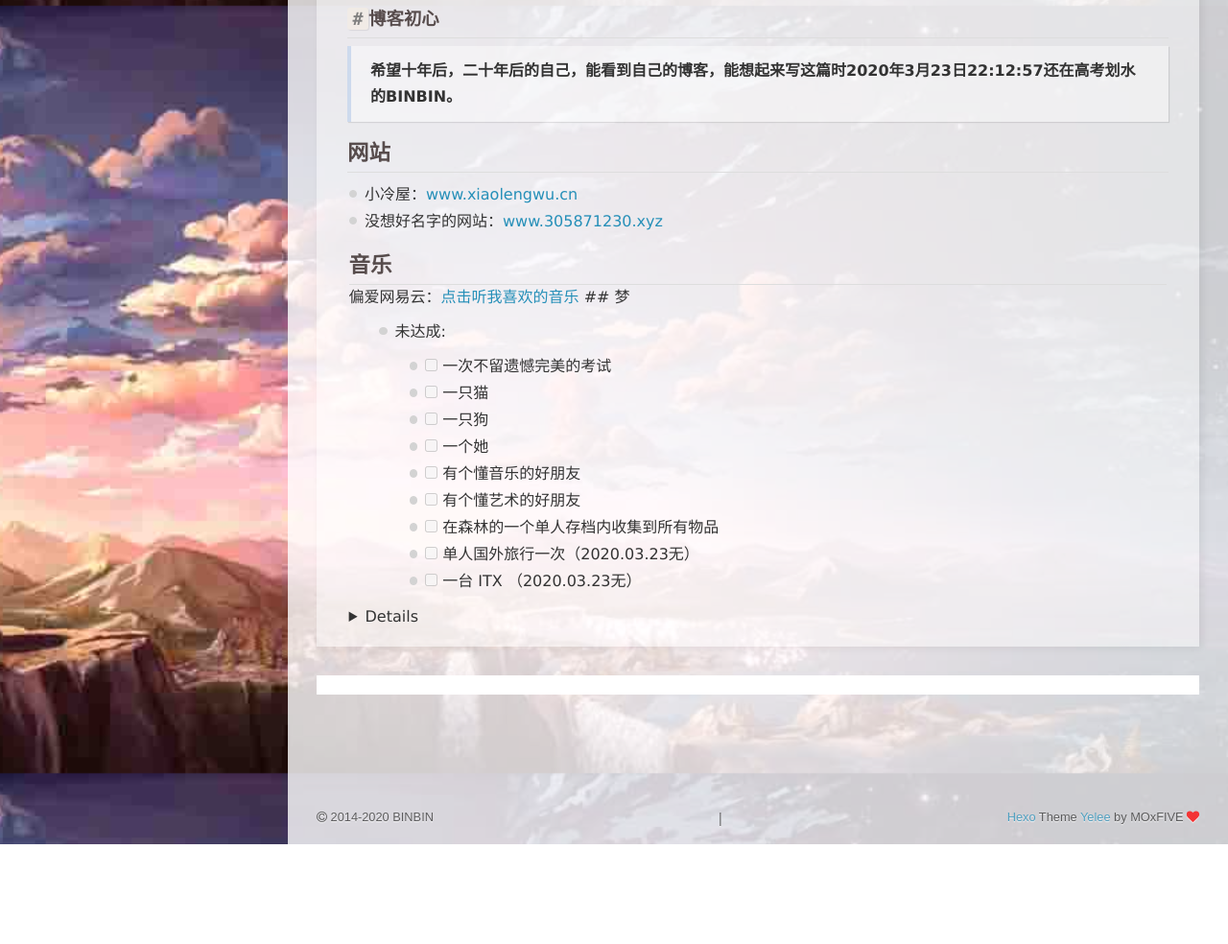
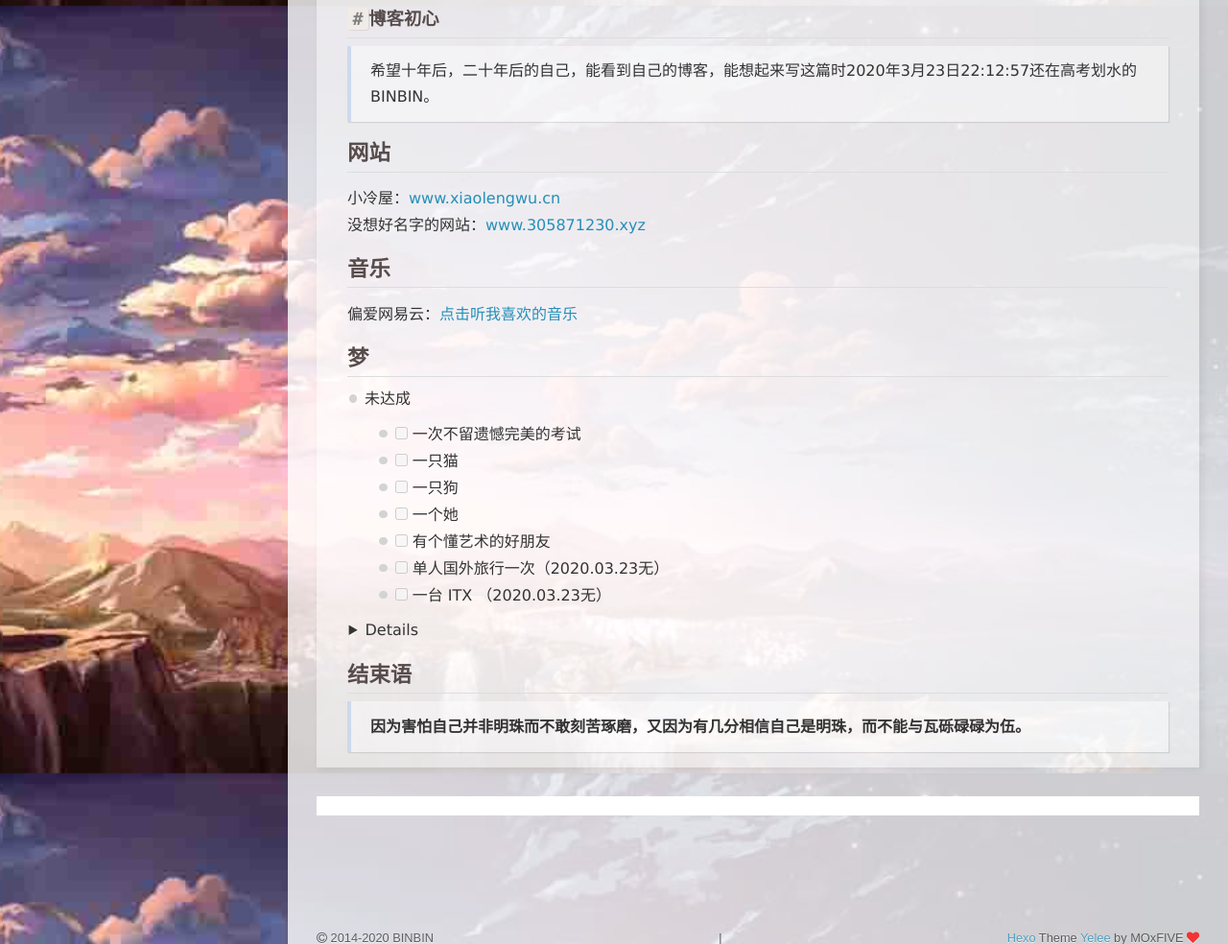
Before and after one commit to BINBIN02/BINBIN02.github.io, a plain HTML site: page about/index.html in a window 1280 px wide. Shown: the part 1594-2578 px from the top of the page at 96% size. Before the commit the page ends 2474 px from the top, so only its background shows below. Drawn offline with nearby package versions, Linux system fonts and the light colour scheme; some packages are replaced by stand-ins of ours; a script that the page names is missing.

Commit message:
Site updated: 2020-03-23 23:52:35

```diff
--- a/about/index.html
+++ b/about/index.html
@@ -25,7 +25,7 @@
 <meta property="og:image" content="https://imgkr.cn-bj.ufileos.com/b4c0b4d8-3616-473b-a24c-86166e485a33.jpg">
 <meta property="og:image" content="https://imgkr.cn-bj.ufileos.com/1042bd37-cb04-4485-82d7-b7db906f55d9.gif">
 <meta property="article:published_time" content="2020-03-21T06:12:33.000Z">
-<meta property="article:modified_time" content="2020-03-23T15:09:23.063Z">
+<meta property="article:modified_time" content="2020-03-23T15:51:29.741Z">
 <meta property="article:author" content="BINBIN">
 <meta name="twitter:card" content="summary">
 <meta name="twitter:image" content="https://imgkr.cn-bj.ufileos.com/8bedc040-9b76-4207-9e3b-9bd6a4401178.png">
@@ -305,36 +305,37 @@
 <p>所以呢，本次博客的搭建就放到了全球最大<del>男性</del>交友网站——Github的上面！域名呢用了捡漏的腾讯云近十年的域名！相信呢，这个网站一定会长时间的保留下来！<br>这个博客呢，应该会放一些自己的学习经历与一些项目分享。希望自己不会再次鸽了！</p>
 <h3 id="介绍下博客使用的程序之类吧"><a href="#介绍下博客使用的程序之类吧" class="headerlink" title="介绍下博客使用的程序之类吧"></a>介绍下博客使用的程序之类吧</h3><p>程序：<a href="http://hexo.io"  target="_blank">Hexo</a><br>主机：<a href="https://pages.github.com/"  target="_blank">Github Pages</a><br>主题：<a href="https://github.com/MOxFIVE/hexo-theme-yelee"  target="_blank">Yelee</a></p>
 <h3 id="博客初心"><a href="#博客初心" class="headerlink" title="#博客初心"></a><code>#</code>博客初心</h3><blockquote>
-<p><strong>希望十年后，二十年后的自己，能看到自己的博客，能想起来写这篇时2020年3月23日22:12:57还在高考划水的BINBIN。</strong></p>
+<p>希望十年后，二十年后的自己，能看到自己的博客，能想起来写这篇时2020年3月23日22:12:57还在高考划水的BINBIN。</p>
 </blockquote>
-<h2 id="网站"><a href="#网站" class="headerlink" title="网站"></a>网站</h2><ul>
-<li>小冷屋：<a href="http://www.xiaolengwu.cn"  target="_blank">www.xiaolengwu.cn</a>   </li>
-<li>没想好名字的网站：<a href="http://www.305871230.xyz"  target="_blank">www.305871230.xyz</a>  <h2 id="音乐"><a href="#音乐" class="headerlink" title="音乐"></a>音乐</h2>偏爱网易云：<a href="https://music.163.com/#/playlist?id=444554941"  target="_blank">点击听我喜欢的音乐</a>
-## 梦
-<ul>
-<li>未达成:<ul>
-</li><li><input disabled type="checkbox"> 一次不留遗憾完美的考试
-</li><li><input disabled type="checkbox"> 一只猫
-</li><li><input disabled type="checkbox"> 一只狗
-</li><li><input disabled type="checkbox"> 一个她
-</li><li><input disabled type="checkbox"> 有个懂音乐的好朋友
-</li><li><input disabled type="checkbox"> 有个懂艺术的好朋友
-</li><li><input disabled type="checkbox"> 在森林的一个单人存档内收集到所有物品
-</li><li><input disabled type="checkbox"> 单人国外旅行一次（2020.03.23无）
-</li><li><input disabled type="checkbox"> 一台 ITX （2020.03.23无）
-</li></ul></li></ul><details><ul><li>已达成<ul>
-</li><li><input checked disabled type="checkbox"> 第一桶金
-</li><li><input checked disabled type="checkbox"> 自己的域名
-</li><li><input checked disabled type="checkbox"> 自己的项目
-</li><li><input checked disabled type="checkbox"> 自己的服务器
-</li><li><input checked disabled type="checkbox"> 自己的电话号码
-</li><li><input checked disabled type="checkbox"> 一台用起来流畅的电脑
-</li><li><input checked disabled type="checkbox"> 学一个乐器
-</li><li><input checked disabled type="checkbox"> 烂兄烂弟
+<h2 id="网站"><a href="#网站" class="headerlink" title="网站"></a>网站</h2><p>小冷屋：<a href="http://www.xiaolengwu.cn"  target="_blank">www.xiaolengwu.cn</a><br>没想好名字的网站：<a href="http://www.305871230.xyz"  target="_blank">www.305871230.xyz</a>  </p>
+<h2 id="音乐"><a href="#音乐" class="headerlink" title="音乐"></a>音乐</h2><p>偏爱网易云：<a href="https://music.163.com/#/playlist?id=444554941"  target="_blank">点击听我喜欢的音乐</a>       </p>
+<h2 id="梦"><a href="#梦" class="headerlink" title="梦"></a>梦</h2><ul><li>未达成<ul>
+  <li><input disabled type="checkbox"> 一次不留遗憾完美的考试</li>
+  <li><input disabled type="checkbox"> 一只猫</li>
+  <li><input disabled type="checkbox"> 一只狗</li>
+  <li><input disabled type="checkbox"> 一个她</li>
+  <li><input disabled type="checkbox"> 有个懂艺术的好朋友</li>
+  <li><input disabled type="checkbox"> 单人国外旅行一次（2020.03.23无）</li>
+  <li><input disabled type="checkbox"> 一台 ITX （2020.03.23无）</li>
 </ul>
-</li><li>注定的错误<ul>
-<li><input disabled type="checkbox"> 接触网络上的尔虞我诈 </ul></li>
+<details><ul><li>已达成<ul>
+  <li><input checked disabled type="checkbox"> 第一桶金</li>
+  <li><input checked disabled type="checkbox"> 自己的域名</li>
+  <li><input checked disabled type="checkbox"> 自己的项目</li>
+  <li><input checked disabled type="checkbox"> 自己的服务器</li>
+  <li><input checked disabled type="checkbox"> 自己的电话号码</li>
+  <li><input checked disabled type="checkbox"> 一台用起来流畅的电脑</li>
+  <li><input checked disabled type="checkbox"> 学一个乐器</li>
+  <li><input checked disabled type="checkbox"> 烂兄烂弟 </li>
 </ul>
+<li>注定的错误<ul>
+  <li><input disabled type="checkbox"> 接触网络上的尔虞我诈 </li></ul>
+</ul>
+</ul>
+
+<h2 id="结束语"><a href="#结束语" class="headerlink" title="结束语"></a>结束语</h2><blockquote>
+<p><strong>因为害怕自己并非明珠而不敢刻苦琢磨，又因为有几分相信自己是明珠，而不能与瓦砾碌碌为伍。</strong></p>
+</blockquote>
 
 
     </div>
```
